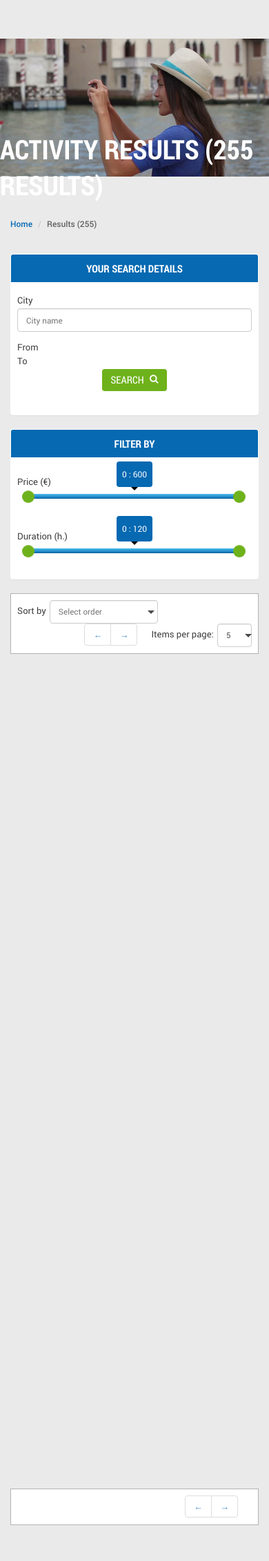
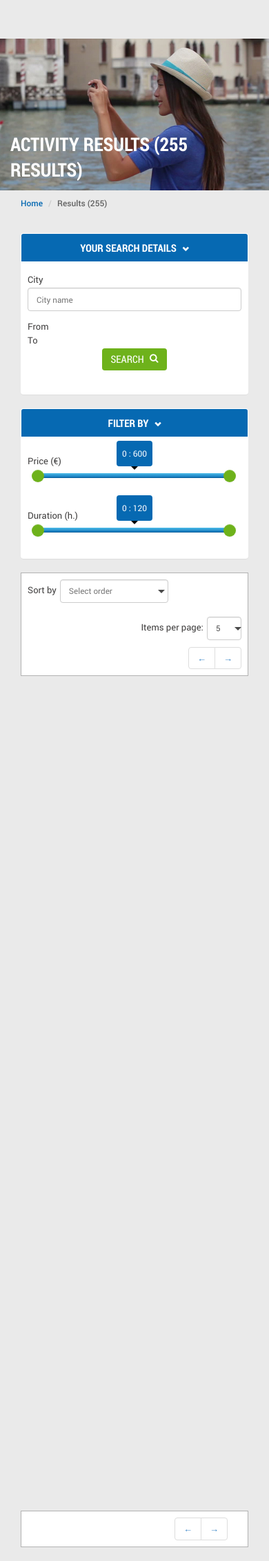
Before and after one commit to jmocana2/fanontour, a PHP site: page /01_results-activities.html in a window 390 px wide. Shown: the whole page at 69% size. Before the commit the page ends 2211 px from the top, so only its background shows below. Run offline with PHP 8.4, Linux system fonts and the light colour scheme; some libraries are stand-ins or nearby versions.

Commit message:
added number results ans solved bug: sliders - orders

```diff
--- a/01_results-activities.html
+++ b/01_results-activities.html
@@ -71,22 +71,22 @@
 
 			<section id="activities">
 				<div class="container">
-					<div class="row">
+
 						<header>
-							<h1 class="title title-photo">Activity results (255 Results)</h1>
+							<h1 class="title title-photo">Activity results (<span>255</span> Results)</h1>
 							<nav>
 				                <ol class="breadcrumb breadcrumb-default">
 				                    <li><a href="00_home.html" title="go to the init page">Home</a></li>
-				                    <li>Results (255)</li>
+				                    <li>Results (<span>255</span>)</li>
 				                </ol>
 			                </nav>
 						</header>
 						<div>
 							<div class="col-md-3 ">
 								<div class="panel-fix-top">
-									<div class="panel panel-filter">
-										<h2>Your search details</h2>
-										<div class="panel-box-body">
+									<div class="panel panel-filter accordion">
+										<h2><a data-toggle="collapse" data-parent="#accordion" href="#collapse1" class="collapsed" rel="nofollow">Your search details <small><span class="glyphicon glyphicon-chevron-down"></span></small></a></h2>
+										<div class="panel-box-body panel-collapse collapse in" id="collapse1">
 											<form role="form" action="#" method="post">
 												<div class="form-group padding-v-10">
 													<fieldset>
@@ -112,9 +112,9 @@
 											</form>
 										</div>
 									</div>
-									<div class="panel panel-filter">
-										<h2>Filter by</h2>
-										<div class="panel-box-body">
+									<div class="panel panel-filter accordion">
+										<h2><a data-toggle="collapse" data-parent="#accordion" href="#collapse2" class="collapsed" rel="nofollow">Filter by  <small><span class="glyphicon glyphicon-chevron-down"></span></small></a></h2>
+										<div class="panel-box-body panel-collapse collapse in" id="collapse2">
 											<div class="row-padding-small">
 												<label for="price-slider">Price (&euro;)</label>
 												<input id="price-slider" type="text" class="span2" value="" data-slider-min="0" data-slider-max="600" data-slider-step="1" data-slider-value="[0,600]" data-slider-orientation="horizontal" data-slider-selection="after" data-slider-tooltip="show" data-slider-formater="Euros" >
@@ -133,8 +133,8 @@
 										<label for="sort-field-01">Sort by</label>
 									    <div class="dropdown dropdown-default">
 										  <a class="shape-arrow" href="#"><span></span></a>
-										  <input type="text" class="form-control" id="sort-field-01" data-toggle="dropdown" placeholder="Select order" >
-										  <ul class="dropdown-menu" role="menu" aria-labelledby="order-field-01">
+										  <input type="text" class="form-control" id="sort-field-01" data-toggle="dropdown" placeholder="Select order" data-value="">
+										  <ul class="dropdown-menu" role="menu" aria-labelledby="sort-field-01">
 										    <li><a href="#" class="price-desc" rel="nofollow">High to Low</a></li>
 										    <li><a href="#" class="price-asc" rel="nofollow">Low to High</a></li>
 										  </ul>
@@ -146,7 +146,7 @@
 											<div class="dropdown dropdown-default dropdown-small">
 											  <a class="shape-arrow" href="#"><span></span></a>
 											  <input type="text" class="form-control" id="items-field-01" data-toggle="dropdown" value="5" >
-											  <ul class="dropdown-menu" role="menu" aria-labelledby="order-field-01">
+											  <ul class="dropdown-menu" role="menu" aria-labelledby="items-field-01">
 											    <li><a href="#" rel="nofollow">5</a></li>
 											    <li><a href="#" rel="nofollow">10</a></li>
 											    <li><a href="#" rel="nofollow">15</a></li>
@@ -154,7 +154,7 @@
 											  </ul>
 											</div>
 										</div>
-										<div class="floatr">
+										<div class="floatr pag">
 											<ul class="pagination">
 
 											</ul>
@@ -177,7 +177,7 @@
 								</div>
 							</div>
 						</div>
-				    </div>
+
 			    </div>
 			</section>
 
--- a/css/main.css
+++ b/css/main.css
@@ -1350,6 +1350,18 @@ blockquote {
 .panel-filter input {
   margin-bottom: 15px;
 }
+.panel-filter.accordion h2 {
+  padding: 0;
+}
+.panel-filter.accordion h2 a {
+  padding: 10px 0;
+  color: #ffffff;
+  display: block;
+}
+.panel-filter.accordion h2 small {
+  color: #ffffff;
+  padding-left: 5px;
+}
 .panel-pagination label {
   float: left;
   padding-top: 8px;
@@ -2292,6 +2304,9 @@ video {
   }
 }
 @media (max-width: 768px) {
+  h1.title {
+    font-size: 2.1em;
+  }
   #header {
     position: fixed;
     width: 100%;
@@ -2424,6 +2439,35 @@ video {
     background: url('../img/backgrounds/home/mobile_h_600px.jpg') no-repeat center 0;
     background-size: cover;
   }
+  .bg-container-generic {
+    height: 183px;
+  }
+  .panel-pagination .dropdown-items {
+    margin-bottom: 10px;
+  }
+  .panel-pagination .pag {
+    clear: both;
+    float: right;
+  }
+  .panel-pagination .pag .pagination {
+    margin-right: 0;
+  }
+  .mod-result .result-footer li {
+    float: none;
+    display: block;
+    border: none;
+    margin-top: 15px;
+    margin-left: 0;
+  }
+  .mod-result .result-footer .price {
+    float: left;
+    margin-right: 10px;
+    margin-bottom: 15px;
+    margin-top: 0;
+  }
+  .mod-result .result-footer .source {
+    margin-top: 0;
+  }
 }
 @media (max-width: 480px) {
   #header nav {
@@ -2440,8 +2484,39 @@ video {
   #footer .inf1 .fanontour-mod-share {
     width: 275px;
   }
+  .bg-container-generic {
+    height: 220px;
+  }
   .fanontour-mod-details {
     width: 100%;
   }
+  .panel-pagination .dropdown-items {
+    margin-top: 20px;
+  }
+  .results .mod-result {
+    background-color: #ffffff;
+  }
+  .results .mod-result .mod-img {
+    margin: 0 auto 15px auto;
+    width: 154px;
+    float: none;
+  }
+  .results .mod-result .mod-txt {
+    display: block;
+    clear: left;
+  }
+  .results .mod-result .mod-txt p {
+    margin-bottom: 15px;
+  }
+  .results .mod-result .result-footer {
+    background-color: #eaeaea;
+    text-align: center;
+    padding: 20px;
+  }
+  .results .mod-result .result-footer .price {
+    float: none;
+    display: inline-block;
+    margin-right: 0;
+  }
 }
 /*# sourceMappingURL=bootstrap.css.map */
--- a/js/main.js
+++ b/js/main.js
@@ -65,6 +65,7 @@ $( document ).ready(function() { //DOM OK!
 	$( ".dropdown .dropdown-menu li" ).click(function(e) {
 		var dropdown_value = $(this).children("a").text();
 		$(this).closest(".dropdown").find("input").attr("value",dropdown_value);
+		$(this).closest(".dropdown").find("input").attr("data-value",$(this).prevAll().length);
 		e.preventDefault();
 	});
 
@@ -157,73 +158,6 @@ $( document ).ready(function() { //DOM OK!
 			$('.datetimepicker_18').data("DateTimePicker").setDate(e.date);
             $('.datetimepicker_18').data("DateTimePicker").setMinDate(e.date);
         });
-	}
-
-	//SLIDER FORM
-	//=======================
-	if($(".panel-filter").length){
-		$('#price-slider, #duration-slider').slider()
-
-		function filterActivities(v1min, v1max, v2min, v2max){
-
-			$(".results ul").remove();
-		  	var resultHtml = "<ul>";
-
-		    $.get("/fanontour/xml/results/activity.xml", function (xml) {
-			    $(xml).find("activity").each(function () {
-
-			       var price = parseInt($(this).find('price').text());
-			       var duration = parseInt($(this).find('duration').text());
-
-			       if((price >= v1min && price <= v1max) && (duration >= v2min && duration <= v2max)){
-			       	   var name = $(this).find('name').text();
-	       			   var description = $(this).find('description').text();
-	       			   var image = $(this).find('image').text();
-	       			   var source = $(this).find('source').text();
-	       			   var url = $(this).find('url').text();
-
-				       resultHtml += "<li class='mod-result'><div class='mod-img'><img src="+ image +" alt=" + name +"></div>";
-				       resultHtml += "<div class='mod-txt'><h2>"+ name +"</h2><p>"+ description +"</p></div>";
-				       resultHtml += "<div class='result-footer'><ul class='list-inline'><li class='price'>" + price +" &euro;</li><li class='source'><a class='btn btn-search' href='"+ url +"'>Book here</a></li><li><span class='fanontour-icon icon-icons-fanontour_clock'></span> "+ duration +"</li><li><span class='fanontour-icon icon-icons-fanontour_source'></span> Found in <strong>"+ source +"</strong></li></div>";
-			       }
-			    });
-
-				resultHtml += "</ul>";
-				$(".results").html(resultHtml);
-
-			});
-		}
-
-		//PRICE SLIDER
-		$('#price-slider, #duration-slider').slider()
-		  .on('slideStop', function(ev){
-
-		  	//Get min-max values
-		  	//Min max prices
-		  	if($("#price-slider").val() == ""){
-		  		var interval = "0,600";
-		  	}else{
-		  		var interval = $("#price-slider").val();
-		  	}
-
-		  	if($("#duration-slider").val() == ""){
-		  		var interval2 = "0,120";
-		  	}else{
-		  		var interval2 = $("#duration-slider").val();
-		  	}
-
-		    var res = interval.split(",");
-		    var v1min = res[0];
-		    var v1max = res[1];
-		    //Min max duration
-
-		    var res2 = interval2.split(",");
-		    var v2min = res2[0];
-		    var v2max = res2[1];
-
-		    filterActivities(v1min, v1max, v2min, v2max)
-
-		  });
 	}
 
 	//Rental car (drop off)
@@ -603,8 +537,79 @@ $( document ).ready(function() { //DOM OK!
 	}
 
 	//RESULTS
+	//
+	//SLIDER FORM
+	//=======================
+	if($(".panel-filter").length){
+		$('#price-slider, #duration-slider').slider()
+
+		function filterActivities(v1min, v1max, v2min, v2max){
+
+			$(".results ul").remove();
+		  	var resultHtml = "<ul id='list_results'>";
+
+		    $.get("/fanontour/xml/results/activity.xml", function (xml) {
+			    $(xml).find("activity").each(function () {
+
+			       var price = parseInt($(this).find('price').text());
+			       var duration = parseInt($(this).find('duration').text());
+
+			       if((price >= v1min && price <= v1max) && (duration >= v2min && duration <= v2max)){
+			       	   var name = $(this).find('name').text();
+	       			   var description = $(this).find('description').text();
+	       			   var image = $(this).find('image').text();
+	       			   var source = $(this).find('source').text();
+	       			   var url = $(this).find('url').text();
+
+				       resultHtml += "<li class='mod-result'><div class='mod-img'><img src="+ image +" alt=" + name +"></div>";
+				       resultHtml += "<div class='mod-txt'><h2>"+ name +"</h2><p>"+ description +"</p></div>";
+				       resultHtml += "<div class='result-footer'><ul class='list-inline'><li class='price' data-value="+ price + ">" + price +" &euro;</li><li class='source'><a class='btn btn-search' href='"+ url +"'>Book here</a></li><li><span class='fanontour-icon icon-icons-fanontour_clock'></span> "+ duration +"</li><li><span class='fanontour-icon icon-icons-fanontour_source'></span> Found in <strong>"+ source +"</strong></li></div>";
+			       }
+			    });
+
+				resultHtml += "</ul>";
+				$(".results").html(resultHtml).promise().done(function(){
+       				orderFanontour($("#sort-field-01").attr("data-value"));
+       				paginarFanontour($("#items-field-01").val());
+       				setResults();
+    			});
+			});
+		}
+
+		//PRICE SLIDER
+		$('#price-slider, #duration-slider').slider()
+		  .on('slideStop', function(ev){
+
+		  	//Get min-max values
+		  	//Min max prices
+		  	if($("#price-slider").val() == ""){
+		  		var interval = "0,600";
+		  	}else{
+		  		var interval = $("#price-slider").val();
+		  	}
+
+		  	if($("#duration-slider").val() == ""){
+		  		var interval2 = "0,120";
+		  	}else{
+		  		var interval2 = $("#duration-slider").val();
+		  	}
+
+		    var res = interval.split(",");
+		    var v1min = res[0];
+		    var v1max = res[1];
+		    //Min max duration
+
+		    var res2 = interval2.split(",");
+		    var v2min = res2[0];
+		    var v2max = res2[1];
+
+		    filterActivities(v1min, v1max, v2min, v2max)
+
+		  });
+	}
+
 	//Creating fixed panels
-	if($("#results").length){
+	if($("#results").length && $(window).width() > 991){
 		var max_height = $("#header").height() + $(".bg-container").height() - 50;
 
 		$(window).scroll(function() {
@@ -614,6 +619,13 @@ $( document ).ready(function() { //DOM OK!
 		   		$(".panel-fix-top").removeClass("active");
 		   }
 		});
+	}
+
+	//SET RESULTS
+	function setResults(){
+		var num_results = $("#list_results .mod-result").length;
+		$("h1.title span").text(num_results);
+		$(".breadcrumb span").text(num_results);
 	}
 
 	//ORDER BY
@@ -627,6 +639,18 @@ $( document ).ready(function() { //DOM OK!
 		$('.mod-result').tsort('li.price',{order:'asc', attr:'data-value'});
 		paginarFanontour($("#items-field-01").val());
 	});
+
+	function orderFanontour(orderby){
+		orderby = parseInt(orderby);
+		switch(orderby){
+			case 0:
+				$('.mod-result').tsort('li.price',{order:'desc', attr:'data-value'});
+				break;
+			case 1:
+				$('.mod-result').tsort('li.price',{order:'asc', attr:'data-value'});
+				break;
+		}
+	}
 
 	//MODALS
 	//
```
